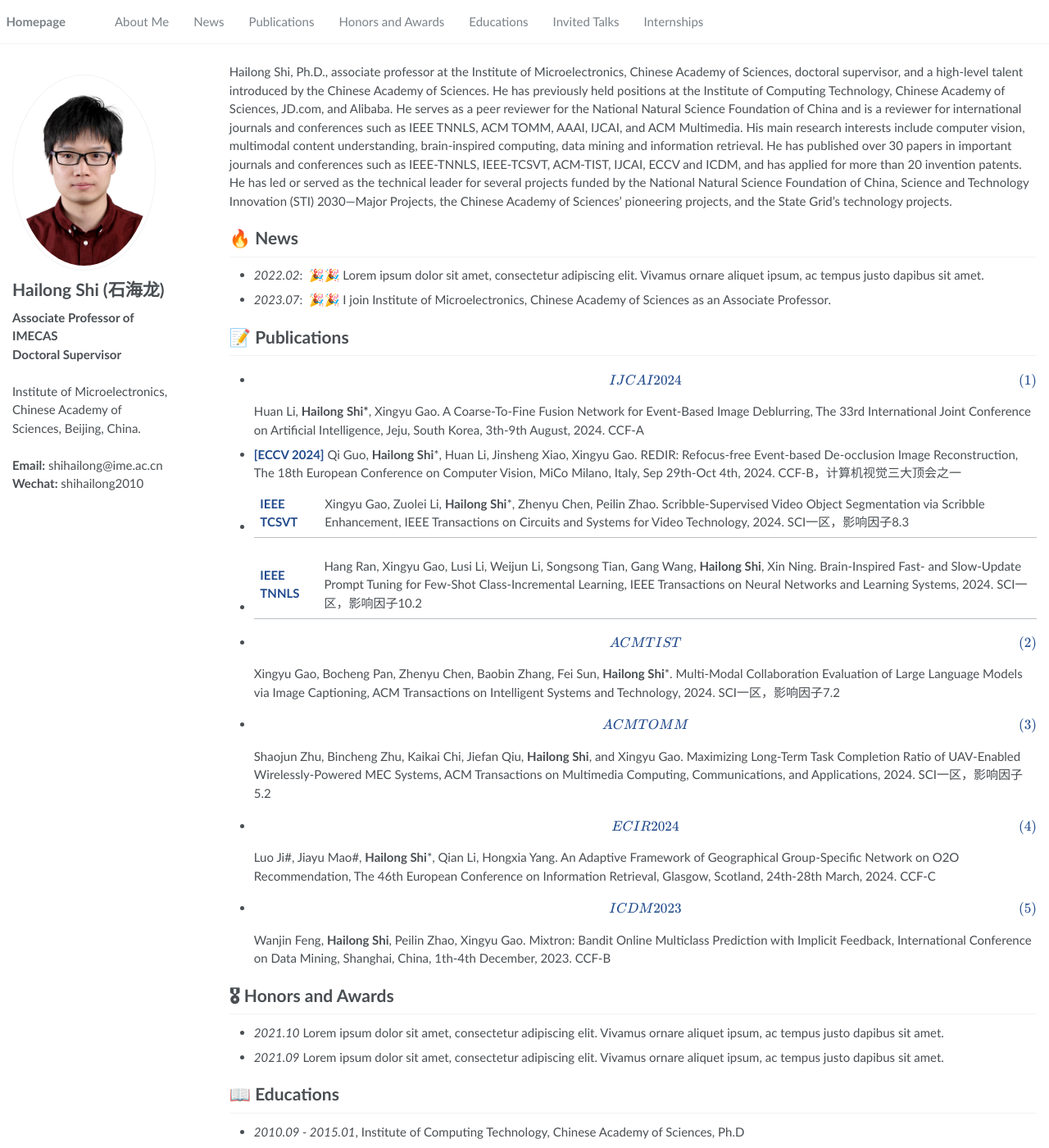
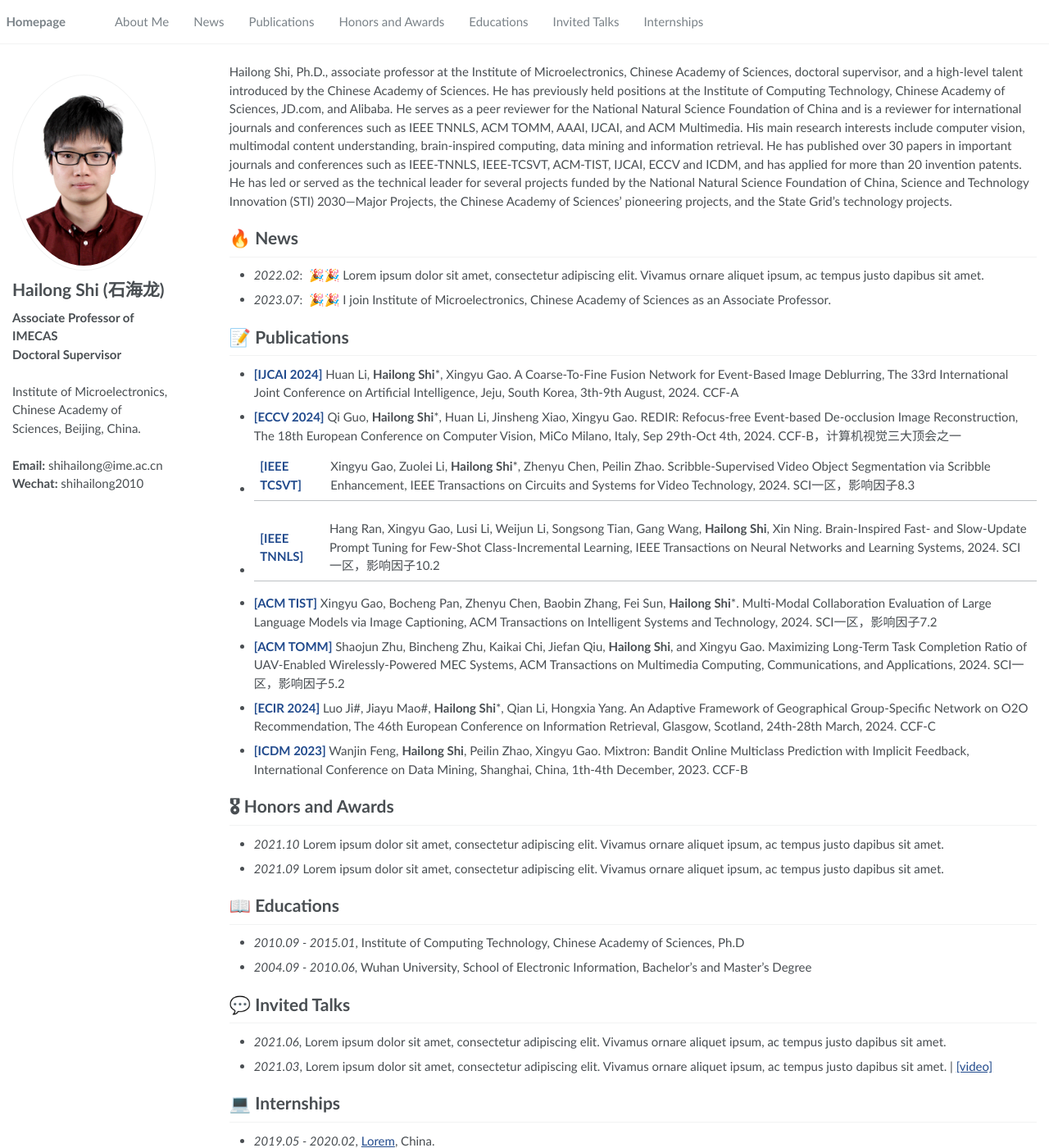
Before and after one commit to shihailong/shihailong.github.io, a Jekyll site: the page built from _pages/about.md, in a window 1280 px wide and 1400 px high. Shown: the whole window at 82% size. Built offline with Jekyll 4.4.1, drawn with Linux system fonts in a browser that asks for light colours; formulas are drawn with MathJax 3.

Commit message:
Update about.md

```diff
--- a/_pages/about.md
+++ b/_pages/about.md
@@ -40,14 +40,14 @@ Hailong Shi, Ph.D., associate professor at the Institute of Microelectronics, Ch
 </div>
 -->
 
-- <b><font color = "#224B8D">\[IJCAI 2024\]</font></b> Huan Li, <b>Hailong Shi*</b>, Xingyu Gao. A Coarse-To-Fine Fusion Network for Event-Based Image Deblurring, The 33rd International Joint Conference on Artificial Intelligence, Jeju, South Korea, 3th-9th August, 2024. CCF-A
+- **<font color = "#224B8D">[IJCAI 2024]</font>** Huan Li, **Hailong Shi***, Xingyu Gao. A Coarse-To-Fine Fusion Network for Event-Based Image Deblurring, The 33rd International Joint Conference on Artificial Intelligence, Jeju, South Korea, 3th-9th August, 2024. CCF-A
 - **<font color = "#224B8D">[ECCV 2024]</font>** Qi Guo, **Hailong Shi***, Huan Li, Jinsheng Xiao, Xingyu Gao. REDIR: Refocus-free Event-based De-occlusion Image Reconstruction, The 18th European Conference on Computer Vision, MiCo Milano, Italy, Sep 29th-Oct 4th, 2024. CCF-B，计算机视觉三大顶会之一
-- **<font color = "#224B8D">IEEE TCSVT</font>** | Xingyu Gao, Zuolei Li, **Hailong Shi***, Zhenyu Chen, Peilin Zhao. Scribble-Supervised Video Object Segmentation via Scribble Enhancement, IEEE Transactions on Circuits and Systems for Video Technology, 2024. SCI一区，影响因子8.3
-- **<font color = "#224B8D">IEEE TNNLS</font>** | Hang Ran, Xingyu Gao, Lusi Li, Weijun Li, Songsong Tian, Gang Wang, **Hailong Shi**, Xin Ning. Brain-Inspired Fast- and Slow-Update Prompt Tuning for Few-Shot Class-Incremental Learning, IEEE Transactions on Neural Networks and Learning Systems, 2024. SCI一区，影响因子10.2
-- **<font color = "#224B8D">\[ACM TIST\]</font>** Xingyu Gao, Bocheng Pan, Zhenyu Chen, Baobin Zhang, Fei Sun, **Hailong Shi***. Multi-Modal Collaboration Evaluation of Large Language Models via Image Captioning, ACM Transactions on Intelligent Systems and Technology, 2024. SCI一区，影响因子7.2
-- **<font color = "#224B8D">\[ACM TOMM\]</font>** Shaojun Zhu, Bincheng Zhu, Kaikai Chi, Jiefan Qiu, **Hailong Shi**, and Xingyu Gao. Maximizing Long-Term Task Completion Ratio of UAV-Enabled Wirelessly-Powered MEC Systems, ACM Transactions on Multimedia Computing, Communications, and Applications, 2024. SCI一区，影响因子5.2
-- **<font color = "#224B8D">\[ECIR 2024\]</font>** Luo Ji#, Jiayu Mao#, **Hailong Shi***, Qian Li, Hongxia Yang. An Adaptive Framework of Geographical Group-Specific Network on O2O Recommendation, The 46th European Conference on Information Retrieval, Glasgow, Scotland, 24th-28th March, 2024. CCF-C
-- **<font color = "#224B8D">\[ICDM 2023\]</font>** Wanjin Feng, **Hailong Shi**, Peilin Zhao, Xingyu Gao. Mixtron: Bandit Online Multiclass Prediction with Implicit Feedback, International Conference on Data Mining, Shanghai, China, 1th-4th December, 2023. CCF-B
+- **<font color = "#224B8D">[IEEE TCSVT]</font>** | Xingyu Gao, Zuolei Li, **Hailong Shi***, Zhenyu Chen, Peilin Zhao. Scribble-Supervised Video Object Segmentation via Scribble Enhancement, IEEE Transactions on Circuits and Systems for Video Technology, 2024. SCI一区，影响因子8.3
+- **<font color = "#224B8D">[IEEE TNNLS]</font>** | Hang Ran, Xingyu Gao, Lusi Li, Weijun Li, Songsong Tian, Gang Wang, **Hailong Shi**, Xin Ning. Brain-Inspired Fast- and Slow-Update Prompt Tuning for Few-Shot Class-Incremental Learning, IEEE Transactions on Neural Networks and Learning Systems, 2024. SCI一区，影响因子10.2
+- **<font color = "#224B8D">[ACM TIST]</font>** Xingyu Gao, Bocheng Pan, Zhenyu Chen, Baobin Zhang, Fei Sun, **Hailong Shi***. Multi-Modal Collaboration Evaluation of Large Language Models via Image Captioning, ACM Transactions on Intelligent Systems and Technology, 2024. SCI一区，影响因子7.2
+- **<font color = "#224B8D">[ACM TOMM]</font>** Shaojun Zhu, Bincheng Zhu, Kaikai Chi, Jiefan Qiu, **Hailong Shi**, and Xingyu Gao. Maximizing Long-Term Task Completion Ratio of UAV-Enabled Wirelessly-Powered MEC Systems, ACM Transactions on Multimedia Computing, Communications, and Applications, 2024. SCI一区，影响因子5.2
+- **<font color = "#224B8D">[ECIR 2024]</font>** Luo Ji#, Jiayu Mao#, **Hailong Shi***, Qian Li, Hongxia Yang. An Adaptive Framework of Geographical Group-Specific Network on O2O Recommendation, The 46th European Conference on Information Retrieval, Glasgow, Scotland, 24th-28th March, 2024. CCF-C
+- **<font color = "#224B8D">[ICDM 2023]</font>** Wanjin Feng, **Hailong Shi**, Peilin Zhao, Xingyu Gao. Mixtron: Bandit Online Multiclass Prediction with Implicit Feedback, International Conference on Data Mining, Shanghai, China, 1th-4th December, 2023. CCF-B
 
 # 🎖 Honors and Awards
 - *2021.10* Lorem ipsum dolor sit amet, consectetur adipiscing elit. Vivamus ornare aliquet ipsum, ac tempus justo dapibus sit amet.
```
